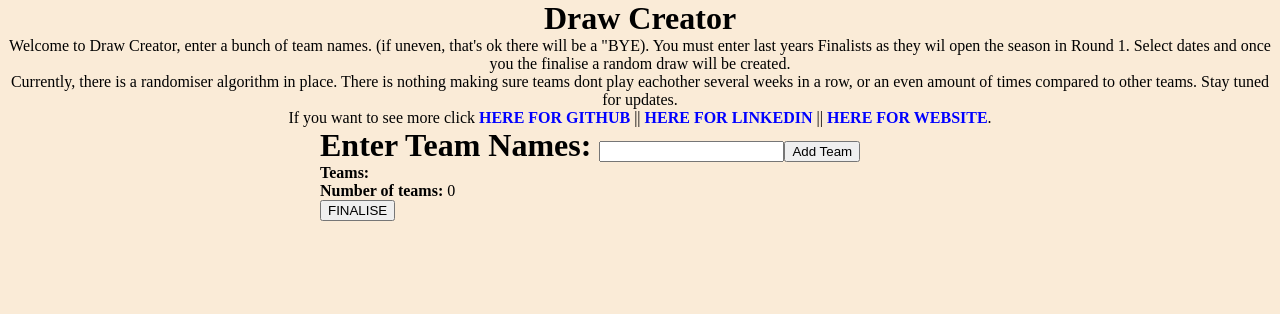
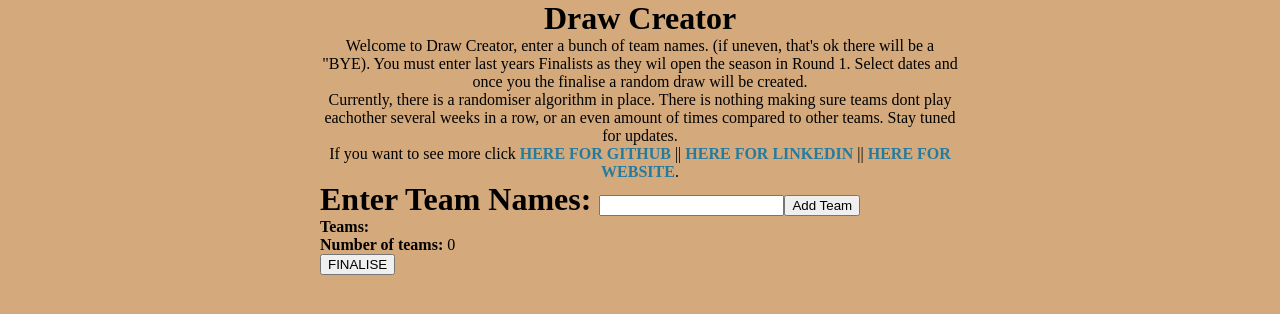
Before and after one commit to mitchanderson202/Draw-Creator, a React (Vite) app: page / in a window 1280 px wide. Shown: the top 314 px of the page. Built offline with nearby package versions, Linux system fonts and the light colour scheme.

Commit message:
updated readme and some styling

```diff
--- a/src/App.scss
+++ b/src/App.scss
@@ -5,5 +5,5 @@
 
 .App {
   min-height: 100vh;
-  background-color: antiquewhite;
+  background-color: #d4aa7d;
 }
--- a/src/components/Draw/Draw.scss
+++ b/src/components/Draw/Draw.scss
@@ -3,9 +3,18 @@
   margin: 0 auto;
 }
 
+.Draw-Card {
+  border: 1px solid black;
+  display: grid;
+  grid-template-columns: 1fr 1fr;
+  padding: 10px;
+  margin: 10px;
+  background-color: #c1cefe;
+}
+
 @media only screen and (max-width: 600px) {
   .Draw {
-    width: 100vw;
+    width: 80vw;
     text-align: center;
   }
 }
--- a/src/components/Finalists/Finalists.scss
+++ b/src/components/Finalists/Finalists.scss
@@ -2,6 +2,12 @@
   width: 50vw;
   margin: 0 auto;
   padding-top: 20px;
+
+  h3 {
+    color: #a72608;
+    font-size: 2em;
+    padding-bottom: 15px;
+  }
 }
 
 @media only screen and (max-width: 600px) {
--- a/src/components/Finalists/Finalists.tsx
+++ b/src/components/Finalists/Finalists.tsx
@@ -33,7 +33,7 @@ const Finalists = ({ teamName }: FinalistsProps) => {
     const match2 = teamName.includes(name2);
 
     if (match1 && match2) {
-      setConfirmFinalists(`${name1} & ${name2} will open the season`);
+      setConfirmFinalists(`${name1} & ${name2} will open the season!!!`);
       setFinalistOne(name1);
       setFinalistTwo(name2);
     } else {
@@ -57,7 +57,7 @@ const Finalists = ({ teamName }: FinalistsProps) => {
       ) : (
         confirmFinalists && (
           <div>
-            <p>{confirmFinalists}</p>
+            <h3>{confirmFinalists}</h3>
             <Rounds
               teamName={teamName}
               finalistOne={finalistOne}
--- a/src/components/Welcome/Welcome.scss
+++ b/src/components/Welcome/Welcome.scss
@@ -1,8 +1,11 @@
 .Welcome {
   text-align: center;
+  width: 50vw;
+  margin: 0 auto;
+
   a {
     font-weight: bold;
     text-decoration: none;
-    color: blue;
+    color: #247ba0;
   }
 }
```
Also changed, not shown: src/components/Draw/Draw.tsx (+0 -28 lines), 1 other file (tests, documents, lock files or other folders).
